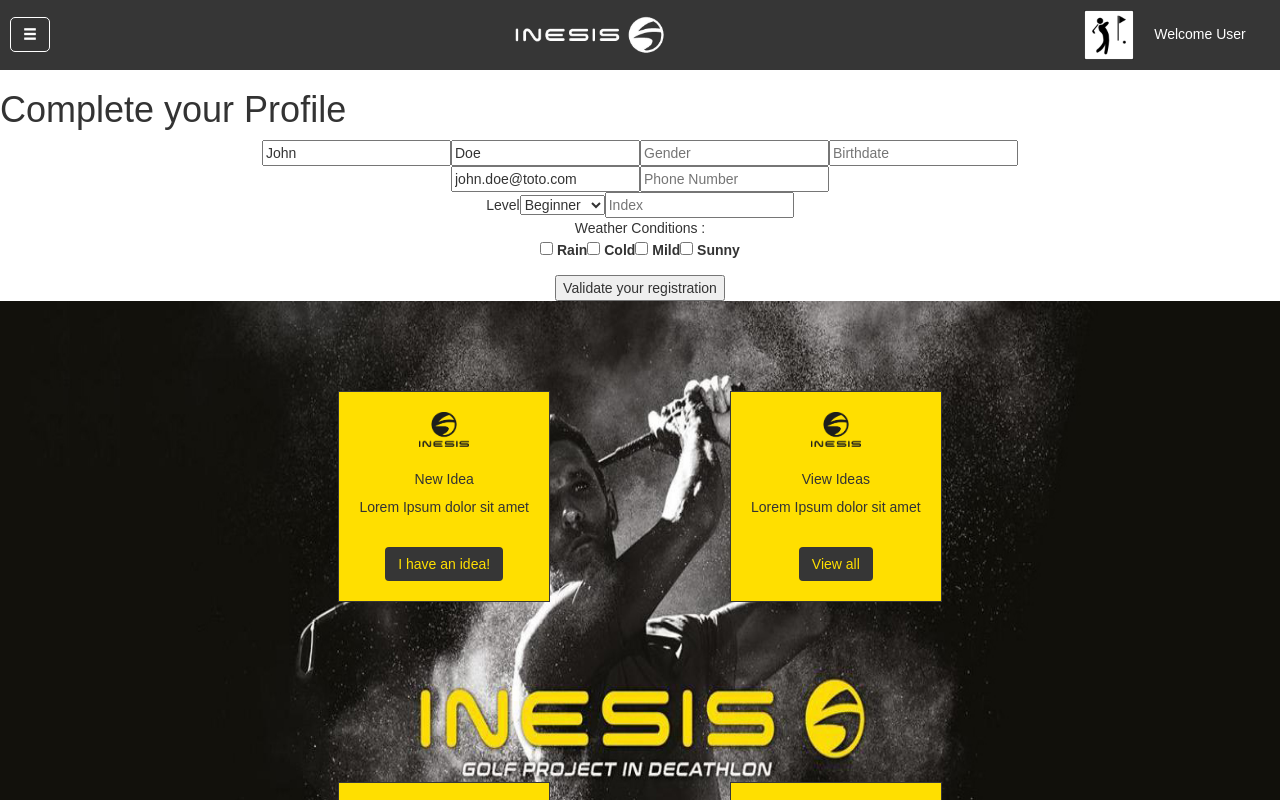
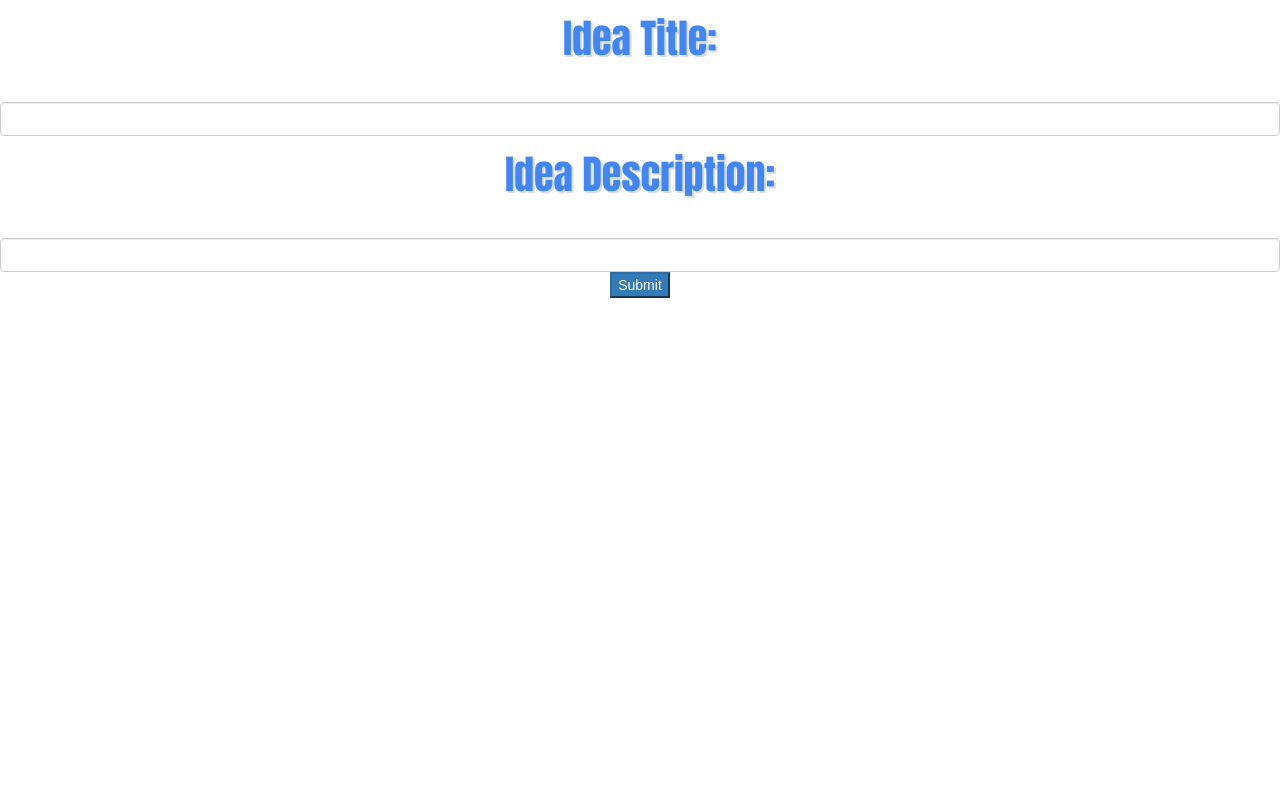
Before and after one commit to m2ftl/co-creation-app, a React (Create React App) app in the folder react-app/: page /createidea in a window 1280 px wide. Shown: the top 800 px of the page. Built offline with nearby package versions, Linux system fonts and the light colour scheme.

Commit message:
createidea

```diff
--- a/react-app/package.json
+++ b/react-app/package.json
@@ -7,6 +7,7 @@
     "react-bootstrap": "^0.32.1",
     "react-dom": "^16.2.0",
     "react-redux": "^5.0.6",
+    "react-router-dom": "^4.2.2",
     "react-scripts": "1.1.0",
     "redux": "^3.7.2",
     "redux-form": "^7.2.3"
--- a/react-app/src/App.css
+++ b/react-app/src/App.css
@@ -130,6 +130,14 @@
 }
 
 
+.topTitle {
+  font-family: "Impact", fantasy;
+  color: #4285f4;
+  font-size: 40px;
+  text-shadow: 2px 2px 0 #DCDCDC;
+  padding: 10px 0 30px 0;
+}
+
 
 @keyframes App-logo-spin {
   from { transform: rotate(0deg); }
--- a/react-app/src/App.js
+++ b/react-app/src/App.js
@@ -3,14 +3,32 @@
 import Profile from "./modules/profile/profile.js";
 import Header from './modules/header/Header';
 import Dashboard from './modules/dashboard/Dashboard';
+import CreateIdea from "./modules/ideas/Createidea";
+import { Route, Switch } from "react-router-dom";
+import Insertidea from "./modules/ideas/actions";
+
 
 class App extends Component {
+
+  submit = values => {
+    // print the form values to the console
+      Insertidea(values);
+  }
+
   render() {
     return (
       <div className="App">
-        <Header />
-        <Profile />
-        <Dashboard />
+
+      <Switch>
+      <Route path="/profile" render={() => <Profile />} />
+      <Route path="/dashboard" render={() => <Dashboard />} />
+      <Route path="/createidea" render={() => <CreateIdea onSubmit={this.submit}/>} />
+      <Route render={() =>
+          <div>
+          <Header />
+          </div>
+      } />
+      </Switch>
       </div>
     );
   }
--- a/react-app/src/index.js
+++ b/react-app/src/index.js
@@ -3,8 +3,15 @@
 import './index.css';
 import App from './App';
 import registerServiceWorker from './registerServiceWorker';
+import store from './store/store';
+import { Provider } from 'react-redux';
+import { BrowserRouter } from "react-router-dom";
 
 ReactDOM.render(
-      <App />,
-  document.getElementById('root'));
+<BrowserRouter>
+  <Provider store={store}>
+    <App />
+  </Provider>
+</BrowserRouter>
+, document.getElementById('root'));
 registerServiceWorker();
--- /dev/null
+++ b/react-app/src/modules/ideas/Createidea.js
@@ -0,0 +1,75 @@
+import React, { Component } from 'react';
+import { Field, reduxForm } from 'redux-form';
+import { connect } from "react-redux";
+import "../../App.css";
+
+const validate = values => {
+  const errors = {}
+
+  if (!values.description) {
+    errors.description = 'Required';
+  }
+  if (!values.title) {
+    errors.title = 'Required';
+  }
+  return errors
+}
+
+const renderField = ({
+  input,
+  label,
+  type,
+  meta: { touched, error }
+}) => (
+
+  <div>
+    <label className="col-md-auto topTitle">{label}</label>
+    <input {...input} type={type} className="form-control" />
+    {touched &&
+      (error && <span className="errorForm">*{error}</span>)}
+  </div>
+)
+
+class ContactForm extends Component{
+  render() {
+    const { handleSubmit, pristine, submitting, invalid } = this.props;
+    return (
+    <div>
+      <form onSubmit={handleSubmit}>
+        <div className="ml-5 mr-5 mb-5">
+            <div>
+              <Field
+                name="title"
+                type="text"
+                component={renderField}
+                label="Idea Title:"
+              />
+              <Field
+                name="description"
+                type="textarea"
+                component={renderField}
+                label="Idea Description:"
+              />
+            </div>
+        </div>
+        <button type="submit" className="btn-primary mt-1" disabled={invalid || pristine || submitting}>
+            Submit
+        </button>
+      </form>
+    </div>
+    )
+  }
+}
+
+let createReduxForm = reduxForm({
+  form: 'createidea',
+  validate
+})
+
+ContactForm = createReduxForm(ContactForm)
+
+function mapStateToProps(state) {
+  return {
+  }
+}
+export default connect(mapStateToProps)(ContactForm);
--- /dev/null
+++ b/react-app/src/modules/ideas/actions.js
@@ -0,0 +1,16 @@
+// import PG from "PG";
+
+export default function Insertidea(values)
+
+   {
+    console.log(values);
+    // const client = new PG.Client({
+    //  connectionString: process.env.DATABASE_URL,
+    //  ssl: true,
+    // });
+    // client.connect();
+    // client.query("INSERT INTO users (id, title, description) VALUES (uuid_generate_v4(),$1,$2) RETURNING *", [values.title, values.description])
+    //   .catch(error => {
+    //     console.warn(error);
+    //   });
+  }
--- /dev/null
+++ b/react-app/src/store/store.js
@@ -0,0 +1,9 @@
+import { createStore, combineReducers } from 'redux';
+import { reducer as formReducer } from 'redux-form'
+
+let reducers = combineReducers({
+  form: formReducer
+});
+
+let store = createStore(reducers);
+export default store;
```
Also changed, not shown: 1 other file (tests, documents, lock files or other folders).
